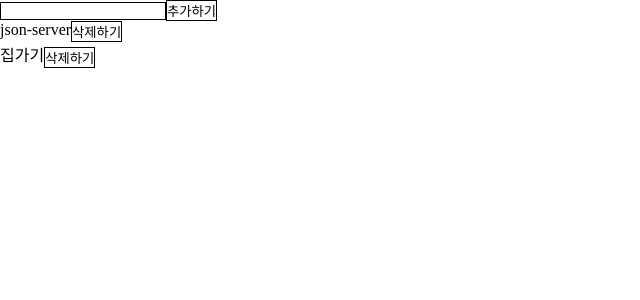
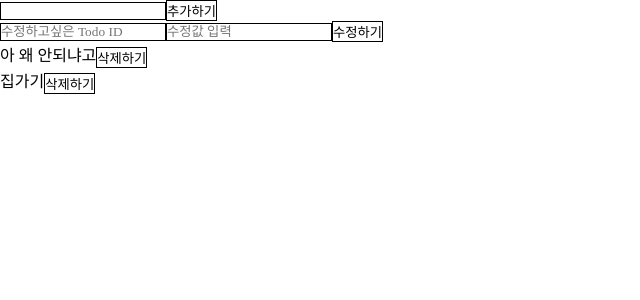
Before and after one commit to yuna-c/react, a React (Vite) app: page / in a window 1280 px wide. Shown: the top 300 px of the page, without its empty margins (0-640 px from the left). Built offline with nearby package versions, Linux system fonts and the light colour scheme; no server answers; data requests are answered from the project's data file.

Commit message:
📝 add : axios patch

```diff
--- a/db.json
+++ b/db.json
@@ -1,8 +1,8 @@
 {
   "todos": [
     {
-      "id": 1,
-      "title": "json-server",
+      "id": "1",
+      "title": "아 왜 안되냐고",
       "content": "json-server를 배워봅시다."
     },
     {
--- a/src/App.jsx
+++ b/src/App.jsx
@@ -6,14 +6,16 @@ import axios from 'axios'
 // axios.get(url[, config]) : GET(url은 매개변수, 대괄호([])
 // axios.post(url[, data[, config]]) : POST : 서버에 데이터를 추가할 때 사용, body
 // axios.delete(url[, config]) : DELETE는 저장되어 있는 데이터를 삭제
+// axios.patch(url[, data[, config]]) : Patch 업데이트
 
 const App = () => {
-  const apiKey = import.meta.env.VITE_API_KEY
-  const server = import.meta.env.VITE_EXAMPLE_SERVER_URL
-  const secret = import.meta.env.VITE_SECRET_KEY
-  console.log('API Key:', apiKey)
-  console.log('SERVER Url:', server)
-  console.log('SECRET Key:', secret)
+  // const apiKey = import.meta.env.VITE_API_KEY
+  // const server = import.meta.env.VITE_EXAMPLE_SERVER_URL
+  // const secret = import.meta.env.VITE_SECRET_KEY
+  // console.log('API Key:', apiKey)
+  // console.log('SERVER Url:', server)
+  // console.log('SECRET Key:', secret)
+
   // newTodo
   const [todo, setTodo] = useState({
     title: ''
@@ -37,6 +39,20 @@ const App = () => {
     axios.delete(`http://localhost:4000/todos/${todoId}`)
   }
 
+  // 🔥 axios patch에서 사용할 id, 수정값의 state를 추가
+  const [targetId, setTargetId] = useState(null)
+  const [editTodo, setEditTodo] = useState({
+    title: ''
+  })
+  // 🔥 axios patch
+  const patchTodos = (todoId, edit) => {
+    console.log('Todo ID:', todoId)
+    console.log('Edit Todo:', edit)
+    console.log('API URL:', `http://localhost:4000/todos/${todoId}`)
+    //  404 => json 서버 꺼짐
+    axios.patch(`http://localhost:4000/todos/${todoId}`, edit)
+  }
+
   // 🔥 fetch : JSON.stringify를 '직접' body에 추가
   // await fetch("http://localhost:4000/todos", {
   //   method: "POST",
@@ -51,6 +67,7 @@ const App = () => {
   }, [])
 
   console.log('todos=> ', todos)
+
   return (
     <>
       <form
@@ -71,6 +88,33 @@ const App = () => {
           }}
         />
         <button>추가하기</button>
+
+        <fieldset>
+          <input
+            type="text"
+            placeholder="수정하고싶은 Todo ID"
+            onChange={(ev) => {
+              setTargetId(ev.target.value)
+            }}
+          />
+          <input
+            type="text"
+            placeholder="수정값 입력"
+            onChange={(ev) => {
+              setEditTodo({
+                ...editTodo,
+                title: ev.target.value
+              })
+            }}
+          />
+          <button
+            // type='button' 을 추가해야 form의 영향에서 벗어남
+            type="button"
+            onClick={() => patchTodos(targetId, editTodo)}
+          >
+            수정하기
+          </button>
+        </fieldset>
       </form>
       <div>
         {todos?.map((todo) => (
```
